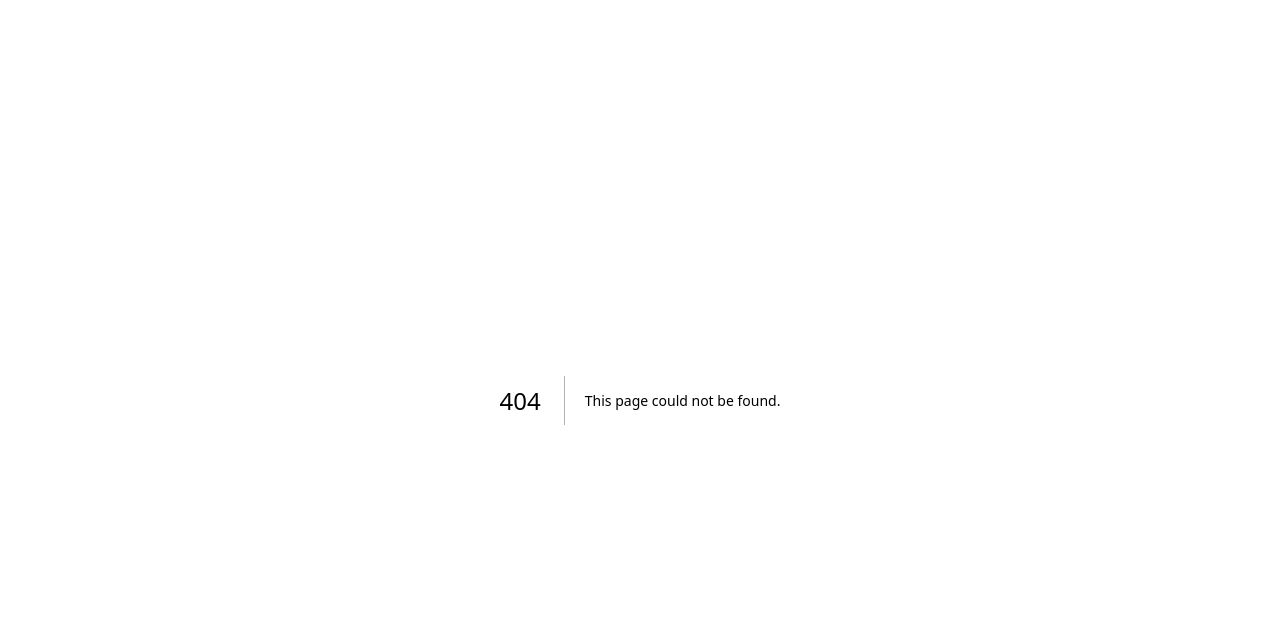
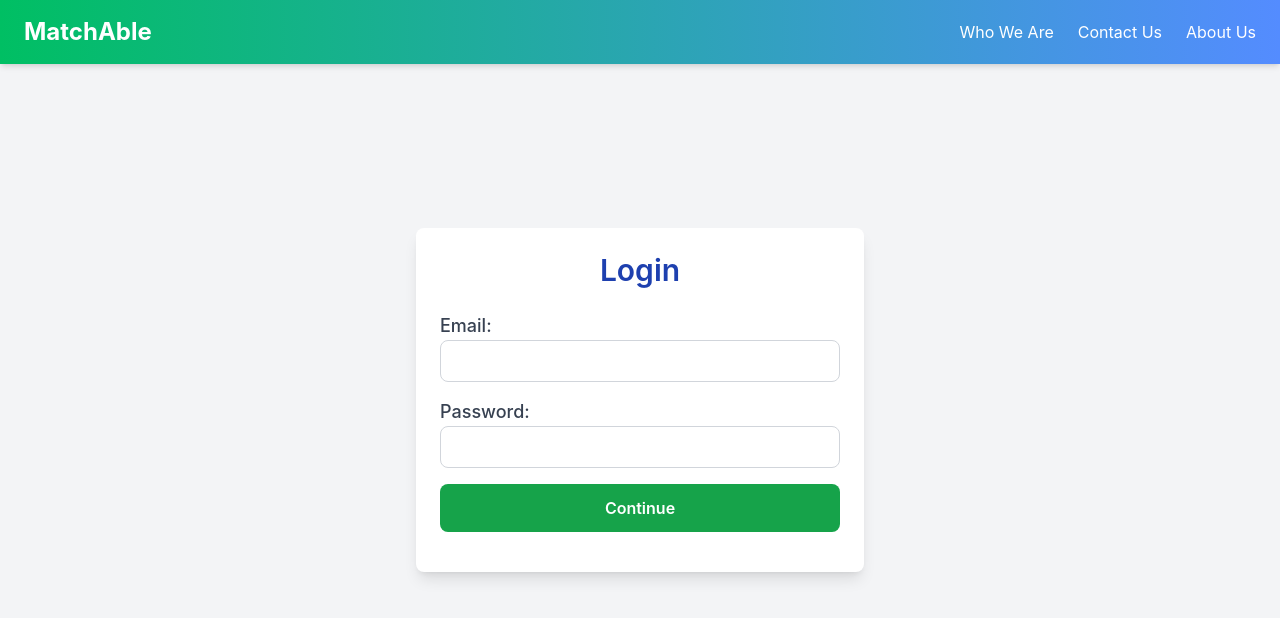
Before and after one commit to harishchaurasia/match-able, a Next.js app: page /LoginPage in a window 1280 px wide. Before the commit this address had no page. Shown: the top 618 px of the page. Built offline with nearby package versions, Linux system fonts and the light colour scheme.

Commit message:
added login page

```diff
--- a/src/pages/LandingPage.tsx
+++ b/src/pages/LandingPage.tsx
@@ -70,7 +70,7 @@ const LandingPage: React.FC = () => {
         {/* Centered Buttons */}
         <div className="flex justify-center space-x-4 mt-6">
           <button
-            onClick={() => router.push("/ProfilePage")}
+            onClick={() => router.push("/LoginPage")}
             className="bg-black text-white py-3 px-6 rounded-lg font-semibold hover:bg-gray-500 transition duration-200 ease-in-out shadow-lg"
           >
             Login
--- /dev/null
+++ b/src/pages/LoginPage.tsx
@@ -0,0 +1,108 @@
+import React, { useState } from "react";
+import { useRouter } from "next/router";
+import Navbar from "src/components/Navbar";
+
+const LoginPage: React.FC = () => {
+  const [email, setEmail] = useState("");
+  const [password, setPassword] = useState("");
+  const [status, setStatus] = useState("");
+  const router = useRouter();
+
+  const handleLogin = async () => {
+    const data = { email, password };
+
+    try {
+      const response = await fetch("http://localhost:3000/login", {
+        method: "POST",
+        headers: {
+          "Content-Type": "application/json",
+        },
+        body: JSON.stringify(data),
+      });
+
+      if (response.ok) {
+        const result = await response.json();
+        setStatus(result.message);
+
+        // Store the JWT token in localStorage
+        localStorage.setItem("token", result.token);
+
+        // Redirect to profile page after login
+        router.push("/ProfilePage");
+      } else {
+        const errorText = await response.text();
+        setStatus(`Login failed: ${errorText}`);
+        console.error("Error response:", errorText); // Log error details
+      }
+    } catch (error) {
+      console.error("Error:", error);
+      setStatus("Error during login.");
+    }
+  };
+
+  return (
+    <div className="flex items-center justify-center min-h-screen bg-gray-100 px-4">
+      <div className="mb-6">
+        <Navbar />
+      </div>
+      <div className="w-full max-w-md bg-white p-6 rounded-lg shadow-lg">
+        <h1 className="text-3xl font-semibold text-center text-blue-800 mb-6">
+          Login
+        </h1>
+        <form
+          onSubmit={(e) => {
+            e.preventDefault();
+            handleLogin();
+          }}
+          className="space-y-4"
+        >
+          <div>
+            <label
+              htmlFor="email"
+              className="block text-lg font-medium text-gray-700"
+            >
+              Email:
+            </label>
+            <input
+              type="email"
+              id="email"
+              name="email"
+              value={email}
+              onChange={(e) => setEmail(e.target.value)}
+              required
+              className="w-full p-2 border border-gray-300 rounded-lg"
+            />
+          </div>
+          <div>
+            <label
+              htmlFor="password"
+              className="block text-lg font-medium text-gray-700"
+            >
+              Password:
+            </label>
+            <input
+              type="password"
+              id="password"
+              name="password"
+              value={password}
+              onChange={(e) => setPassword(e.target.value)}
+              required
+              className="w-full p-2 border border-gray-300 rounded-lg"
+            />
+          </div>
+          <button
+            type="submit"
+            className="w-full bg-green-600 text-white py-3 rounded-lg font-semibold hover:bg-green-700 transition-colors"
+          >
+            Continue
+          </button>
+        </form>
+        <p id="status" className="text-red-500 mt-4 text-center">
+          {status}
+        </p>
+      </div>
+    </div>
+  );
+};
+
+export default LoginPage;
--- a/src/pages/ProfilePage.tsx
+++ b/src/pages/ProfilePage.tsx
@@ -3,29 +3,61 @@ import React, { useState } from "react";
 import { useRouter } from "next/router";
 import Navbar from "src/components/Navbar";
 
+const deiOptions = [
+  "Wheelchair Accessibility (Accessible building entrances, restrooms, workspaces)",
+  "Accessible Parking (Reserved parking spaces near the building)",
+  "Remote Work Options (Flexible work-from-home opportunities)",
+  "Adjustable Workstations (Standing desks, accessible desks, ergonomic chairs)",
+  "Assistive Technology (Screen readers, speech-to-text, Braille displays)",
+  "American Sign Language (ASL) Support (Availability of interpreters for meetings)",
+  "Flexible Work Hours (Ability to modify hours as needed for medical appointments)",
+  "Quiet/Low-Stimulation Workspace (Separate or soundproof spaces for focus)",
+  "Accessible Public Transportation (Close proximity to accessible transit options)",
+  "Sensory-Friendly Environment (Reduced fluorescent lighting, noise-canceling headphones)",
+  "Service Animal Accommodation (Permitted presence of support animals)",
+  "Accessible Restroom Facilities (Gender-neutral and accessible restrooms)",
+  "Closed Captioning/Subtitles for Video Content (Available for meetings and training)",
+  "Accessible Documentation (Accessible PDFs, high-contrast documents, plain language)",
+  "Mental Health Days (Policy allowing additional days off for mental health)",
+  "On-Site Health Support (Therapists, counselors, or on-call medical professionals)",
+  "Transportation Assistance (Shuttle services, ridesharing options)",
+  "Customized Break Schedules (Flexibility to take breaks as needed)",
+  "Height-Adjustable or Ergonomic Tools (Keyboards, monitors, or other devices)",
+  "Emergency Evacuation Support (Personalized plans for safe emergency exits)",
+];
+
 const ProfilePage: React.FC = () => {
   const [resume, setResume] = useState<File | null>(null);
   const [demographics, setDemographics] = useState({
-    age: "",
+    name: "",
     gender: "",
     location: "",
   });
-  const [deiNeeds, setDeiNeeds] = useState("");
+  const [selectedDeiNeeds, setSelectedDeiNeeds] = useState<string[]>([]);
   const router = useRouter();
 
   const handleFileUpload = (e: React.ChangeEvent<HTMLInputElement>) => {
     if (e.target.files) setResume(e.target.files[0]);
   };
 
+  const handleCheckboxChange = (option: string) => {
+    setSelectedDeiNeeds((prev) =>
+      prev.includes(option)
+        ? prev.filter((item) => item !== option)
+        : [...prev, option]
+    );
+  };
+
   const handleSubmit = () => {
     // Handle form submission logic here
+    console.log("Selected DEI Needs:", selectedDeiNeeds);
     router.push("/job-listing");
   };
 
   return (
     <div className="flex items-center justify-center min-h-screen bg-gray-100 px-8 py-6">
       <div className="w-full max-w-2xl">
-        <div className="mb-16 ">
+        <div className="mb-16">
           <Navbar />
         </div>
         <h1 className="text-3xl font-semibold text-blue-800 mb-6 text-center">
@@ -39,29 +71,15 @@ const ProfilePage: React.FC = () => {
             </label>
             <input
               type="text"
-              value={demographics.gender}
+              value={demographics.name}
               onChange={(e) =>
-                setDemographics({ ...demographics, gender: e.target.value })
+                setDemographics({ ...demographics, name: e.target.value })
               }
               className="w-full p-2 border border-gray-300 rounded-lg"
             />
           </div>
 
-          {/* <div>
-            <label className="block text-lg font-medium text-gray-700">
-              Age
-            </label>
-            <input
-              type="number"
-              value={demographics.age}
-              onChange={(e) =>
-                setDemographics({ ...demographics, age: e.target.value })
-              }
-              className="w-full p-2 border border-gray-300 rounded-lg"
-            />
-          </div> */}
-
-          {/* <div>
+          <div>
             <label className="block text-lg font-medium text-gray-700">
               Gender
             </label>
@@ -73,7 +91,7 @@ const ProfilePage: React.FC = () => {
               }
               className="w-full p-2 border border-gray-300 rounded-lg"
             />
-          </div> */}
+          </div>
 
           {/* <div>
             <label className="block text-lg font-medium text-gray-700">
@@ -89,16 +107,24 @@ const ProfilePage: React.FC = () => {
             />
           </div> */}
 
+          {/* DEI Needs Checkboxes */}
           <div>
-            <label className="block text-lg font-medium text-gray-700">
+            <label className="block text-lg font-medium text-gray-700 mb-2">
               DEI Needs
             </label>
-            <textarea
-              value={deiNeeds}
-              onChange={(e) => setDeiNeeds(e.target.value)}
-              className="w-full p-2 border border-gray-300 rounded-lg"
-              rows={3}
-            />
+            <div className="grid grid-cols-1 sm:grid-cols-2 gap-2 max-h-96 overflow-y-auto">
+              {deiOptions.map((option, index) => (
+                <label key={index} className="flex items-start space-x-2">
+                  <input
+                    type="checkbox"
+                    checked={selectedDeiNeeds.includes(option)}
+                    onChange={() => handleCheckboxChange(option)}
+                    className="mt-1"
+                  />
+                  <span className="text-gray-700">{option}</span>
+                </label>
+              ))}
+            </div>
           </div>
 
           <div>
@@ -119,4 +145,5 @@ const ProfilePage: React.FC = () => {
     </div>
   );
 };
+
 export default ProfilePage;
```
